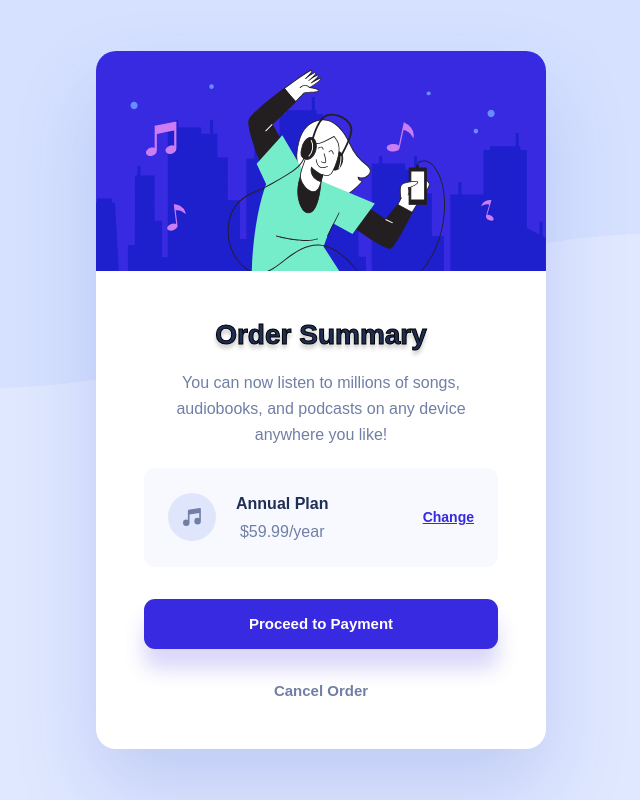
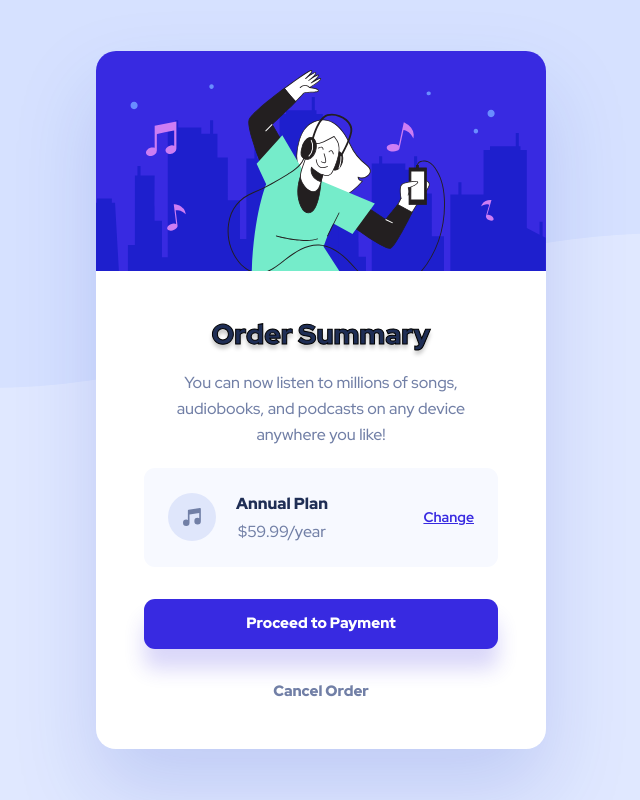
Before and after one commit to VitorMagnago/order-summary-component, a plain HTML site: page index.html in a window 1280 px wide. Shown: the whole page, without its empty margins (319-959 px from the left). Drawn offline with Linux system fonts and the light colour scheme.

Commit message:
fix: add font link in html head

```diff
--- a/index.html
+++ b/index.html
@@ -4,9 +4,12 @@
 		<meta charset="UTF-8" />
 		<meta http-equiv="X-UA-Compatible" content="IE=edge" />
 		<meta name="viewport" content="width=device-width, initial-scale=1.0" />
-		<title>Order Summary Card | Vitor Magnago</title>
+		<link rel="preconnect" href="https://fonts.googleapis.com">
+		<link rel="preconnect" href="https://fonts.gstatic.com" crossorigin>
+		<link href="https://fonts.googleapis.com/css2?family=Red+Hat+Display:wght@500;700;900&display=swap" rel="stylesheet">
 		<link rel="stylesheet" href="assets/reset.css" />
 		<link rel="stylesheet" href="assets/style.css" />
+		<title>Order Summary Card | Vitor Magnago</title>
 	</head>
 	<body>
 		<main class="card">
```
